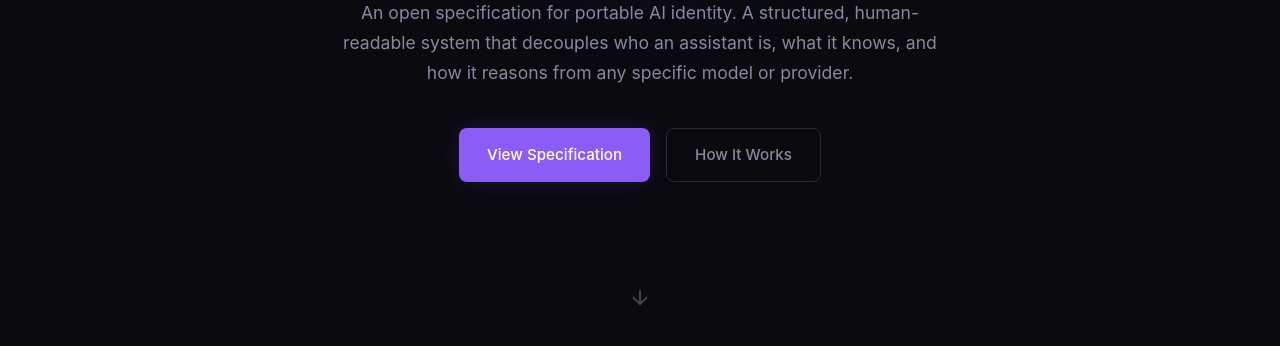
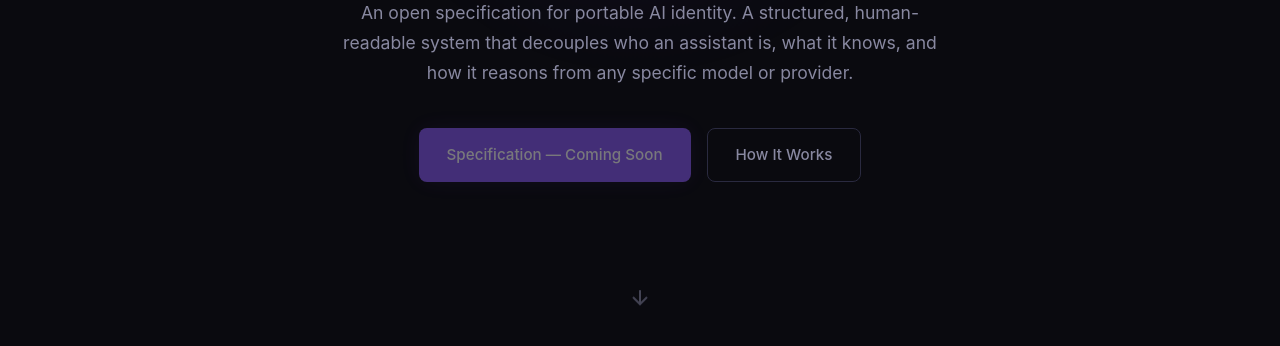
Before and after one commit to luishg/soul-protocol, a plain HTML site: page index.html in a window 1280 px wide. Shown: the part 454-800 px from the top of the page. Drawn offline with Linux system fonts and the light colour scheme.

Commit message:
Disable specification button — not yet available
Co-Authored-By: Claude Opus 4.6 <noreply@anthropic.com>

```diff
--- a/index.html
+++ b/index.html
@@ -61,7 +61,7 @@
         from any specific model or provider.
       </p>
       <div class="hero__actions">
-        <a href="https://github.com/luishg/soul-protocol" target="_blank" rel="noopener noreferrer" class="btn btn--primary">View Specification</a>
+        <span class="btn btn--primary btn--disabled" aria-disabled="true">Specification — Coming Soon</span>
         <a href="#architecture" class="btn btn--ghost">How It Works</a>
       </div>
     </div>
--- a/style.css
+++ b/style.css
@@ -294,6 +294,12 @@ code {
   background: var(--accent-light);
   box-shadow: 0 0 32px var(--accent-glow-strong);
   transform: translateY(-1px);
+}
+
+.btn--disabled {
+  opacity: 0.45;
+  cursor: default;
+  pointer-events: none;
 }
 
 .btn--ghost {
```
